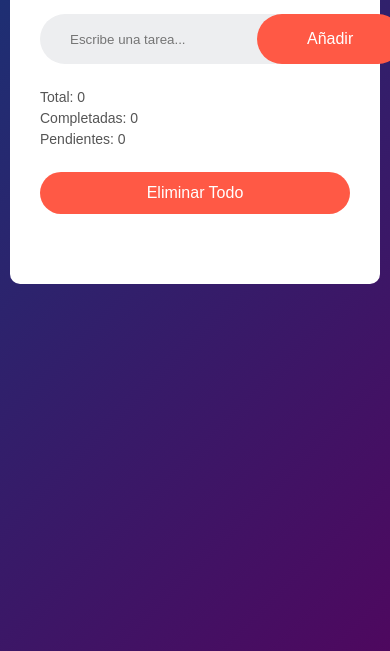
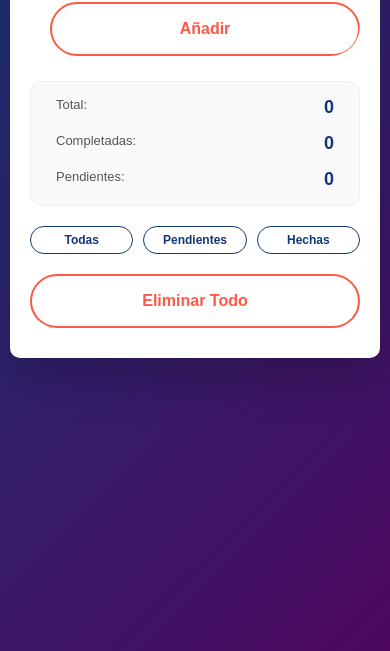
Before and after one commit to IvanGR9/taskflow-project, a plain HTML site: page index.html in a window 390 px wide. Shown: the part 193-844 px from the top of the page. Drawn offline with Linux system fonts and the light colour scheme.

Commit message:
Lista de tareas por mejorar aún.

```diff
--- a/index.html
+++ b/index.html
@@ -8,20 +8,22 @@
 <body>
 <div class="container">
     <div class="todo-app">
-        <h1>TaskFlow <img src="images/icon.png"></h1>
+        <h1>LISTA DE TAREAS <img src="images/icon.png"></h1>
         <div class="row">
             <input type="text" id="input-box" placeholder="Escribe una tarea...">
             <button onclick="addTask()">Añadir</button>
         </div>
         <ul id="list-container">
-            <!--<li class="checked">Task 1</li>
-            <li>Task 2</li>
-            <li>Task 3</li>-->
-        </ul>
+            </ul>
         <div class="stats">
     <p>Total: <span id="total-tasks">0</span></p>
     <p>Completadas: <span id="completed-tasks">0</span></p>
     <p>Pendientes: <span id="pending-tasks">0</span></p>
+</div>
+<div class="filters">
+    <button onclick="filterTasks('all')">Todas</button>
+    <button onclick="filterTasks('pending')">Pendientes</button>
+    <button onclick="filterTasks('completed')">Hechas</button>
 </div>
 <button id="clear-all" class="btn-main" onclick="clearAll()">Eliminar Todo</button>
     </div>
--- a/script.js
+++ b/script.js
@@ -7,6 +7,7 @@ const pendingTasks = document.getElementById("pending-tasks");
 
 // Intentamos leer de LocalStorage, si no hay nada, empezamos con un array vacío []
 let tasks = JSON.parse(localStorage.getItem("tasks")) || [];
+let currentFilter = 'all';
 
 // EVENTOS DE TECLADO
 inputBox.addEventListener("keypress", function(e){
@@ -14,7 +15,11 @@ inputBox.addEventListener("keypress", function(e){
         addTask();
     }
 });
-
+// FUNCIÓN PARA FILTRAR
+function filterTasks(filter) {
+    currentFilter = filter;
+    renderTasks();
+}
 // AÑADIR TAREA La tarea es un OBJETO
 function addTask(){
     if(inputBox.value === ''){
@@ -37,7 +42,15 @@ function addTask(){
 function renderTasks() {
     listContainer.innerHTML = "";
 
-    tasks.forEach(task => {
+    // Filtramos las tareas según el botón pulsado
+    const filteredTasks = tasks.filter(task => {
+        if (currentFilter === 'pending') return !task.completed;
+        if (currentFilter === 'completed') return task.completed;
+        return true;
+    });
+
+    // Dibujamos solo las tareas filtradas
+    filteredTasks.forEach(task => {
         let li = document.createElement("li");
         li.innerHTML = task.text;
 
@@ -45,14 +58,14 @@ function renderTasks() {
             li.classList.add("checked");
         }
 
-        // Al hacer clic, cambiamos el estado de completado
+        // Marcar o desmarcar tarea
         li.onclick = () => toggleTask(task.id);
 
-        // Botón de eliminar (la X)
+        // Botón para eliminar
         let span = document.createElement("span");
         span.innerHTML = "\u00d7";
         span.onclick = (e) => {
-            e.stopPropagation(); // Evita que al borrar se marque la tarea como completada
+            e.stopPropagation();
             deleteTask(task.id);
         };
 
@@ -80,6 +93,7 @@ function deleteTask(id) {
 function clearAll() {
     if (confirm("¿Estás seguro de que quieres borrar todas las tareas?")) {
         tasks = [];
+        currentFilter = 'all'; // Añade esta línea para que vuelva a la vista general
         saveAndRender();
     }
 }
--- a/style.css
+++ b/style.css
@@ -1,4 +1,4 @@
-*{
+* {
     margin: 0;
     padding: 0;
     font-family: 'Poppins', sans-serif;
@@ -10,59 +10,101 @@
     background: linear-gradient(135deg, #153677, #4e085f);
     padding: 10px;
 }
-.todo-app{
+
+.todo-app {
     width: 100%;
     max-width: 540px;
-    background: #fff;
+    background: #ffffff !important;
     margin: 100px auto 20px;
     padding: 40px 30px 70px;
     border-radius: 10px;
+    box-shadow: 0 20px 50px rgba(0, 0, 0, 0.2);
 }
-.todo-app h1{
-    color: #002765;
+.todo-app h1 {
+    color: #000;
     display: flex;
     align-items: center;
-    margin-bottom: 20px;
+    justify-content: center;
+    margin-bottom: 25px;
+    font-size: 28px;
+    text-transform: uppercase;
 }
-.todo-app h1 img{
+.todo-app h1 img {
     width: 30px;
     margin-left: 10px;
 }
-.row{
+.row {
     display: flex;
     align-items: center;
     justify-content: space-between;
-    background: #edeef0;
+    background: #f4f7ff;
     border-radius: 30px;
     padding-left: 20px;
     margin-bottom: 25px;
+    border: 1px solid #e0e0e0;
+    overflow: hidden;
 }
-input{
+input {
     flex: 1;
     border: none;
     outline: none;
     background: transparent;
-    padding: 10px;
+    padding: 15px 10px;
+    font-size: 16px;
+    color: #333;
 }
-button{
-    border: none;
+button, #clear-all {
+    border: 2px solid #ff5945 !important;
     outline: none;
-    padding: 16px 50px;
-    background: #ff5945;
-    color: #fff;
+    padding: 16px 40px;
+    background: #fff !important;
+    color: #ff5945 !important;
     font-size: 16px;
+    font-weight: bold;
     cursor: pointer;
     border-radius: 40px;
+    transition: all 0.3s ease;
+    display: flex;
+    align-items: center;
+    justify-content: center;
 }
-ul li{
+button:hover, #clear-all:hover {
+    background: #ff5945 !important;
+    color: #fff !important;
+}
+#clear-all {
+    margin-top: 20px;
+    width: 100%;
+}
+.filters {
+    display: flex;
+    justify-content: center;
+    gap: 10px;
+    margin: 20px 0;
+}
+.filters button {
+    background: #fff !important;
+    color: #153677 !important;
+    border: 1px solid #153677 !important;
+    padding: 6px 15px;
+    font-size: 12px;
+    font-weight: 600;
+    border-radius: 20px;
+}
+.filters button:hover {
+    background: #153677 !important;
+    color: #fff !important;
+}
+ul li {
     list-style: none;
     font-size: 17px;
     padding: 12px 8px 12px 50px;
     user-select: none;
     cursor: pointer;
     position: relative;
+    color: #333;
 }
-ul li::before{
+ul li::before {
     content: '';
     position: absolute;
     height: 28px;
@@ -74,14 +116,14 @@ ul li::before{
     top: 12px;
     left: 8px;
 }
-ul li.checked{
+ul li.checked {
     color: #555;
     text-decoration: line-through;
 }
-ul li.checked::before{
-        background-image: url(images/checked.png);
+ul li.checked::before {
+    background-image: url(images/checked.png);
 }
-ul li span{
+ul li span {
     position: absolute;
     right: 0;
     top: 5px;
@@ -93,32 +135,95 @@ ul li span{
     text-align: center;
     border-radius: 50%;
 }
-ul li span:hover{
+ul li span:hover {
     background: #edeef0;
 }
-.stats{
+.stats {
     margin-top: 20px;
-    font-size: 14px;
+    padding: 15px;
+    background: #fafafa;
+    border-radius: 12px;
+    display: flex;
+    justify-content: space-around;
+    border: 1px solid #eee;
+}
+.stats p {
+    margin: 0;
+    font-size: 13px;
     color: #555;
+    text-align: center;
+}
+.stats span {
+    display: block;
+    font-weight: bold;
+    font-size: 18px;
+    color: #153677;
+}
+@keyframes slideIn {
+    from { opacity: 0; transform: translateY(10px); }
+    to { opacity: 1; transform: translateY(0); }
+}
+ul li {
+    animation: slideIn 0.3s ease-out;
+}
+/* RESPONSIVE DESIGN (Punto 5 de tu lista) */
+
+/* Para tablets y móviles (menos de 768px) */
+@media (max-width: 768px) {
+    .todo-app {
+        margin: 40px auto; /* Menos margen arriba en móviles */
+        padding: 30px 20px; /* Reducimos el padding para ganar espacio */
+    }
+
+    .todo-app h1 {
+        font-size: 22px; /* Título un poco más pequeño */
+    }
+
+    /* En pantallas pequeñas, el panel de estadísticas se ve mejor con menos espacio */
+    .stats {
+        flex-direction: column; /* Apilamos las estadísticas una debajo de otra */
+        gap: 15px;
+    }
+
+    .stats p {
+        display: flex;
+        justify-content: space-between; /* El número a un lado y el texto a otro */
+        width: 100%;
+        padding: 0 10px;
+    }
+
+    .stats span {
+        display: inline; /* Ponemos el número en la misma línea que el texto */
+        margin-top: 0;
+        margin-left: 10px;
+    }
 }
 
-.stats p{
-    margin: 5px 0;
+/* Para móviles muy pequeños (menos de 480px) */
+@media (max-width: 480px) {
+    .row {
+        flex-direction: column; /* El input arriba y el botón abajo */
+        background: transparent;
+        border: none;
+    }
+
+    input {
+        background: #f4f7ff;
+        width: 100%;
+        border-radius: 30px;
+        margin-bottom: 10px;
+        border: 1px solid #e0e0e0;
+    }
+
+    button {
+        width: 100%; /* Botón de añadir a lo ancho */
+    }
+
+    .filters {
+        flex-wrap: wrap; /* Si no caben los botones de filtro, que bajen */
+    }
+
+    .filters button {
+        flex: 1; /* Que se repartan el espacio */
+    }
 }
-#clear-all {
-    margin-top: 20px;
-    width: 100%;
-    background: #ff5945;
-    color: #fff;
-    padding: 12px;
-    border: none;
-    outline: none;
-    font-size: 16px;
-    cursor: pointer;
-    border-radius: 40px;
-    transition: background 0.3s;
-}
-
-#clear-all:hover {
-    background: #d44332; /* Un tono un poco más oscuro al pasar el ratón */
-}
```
